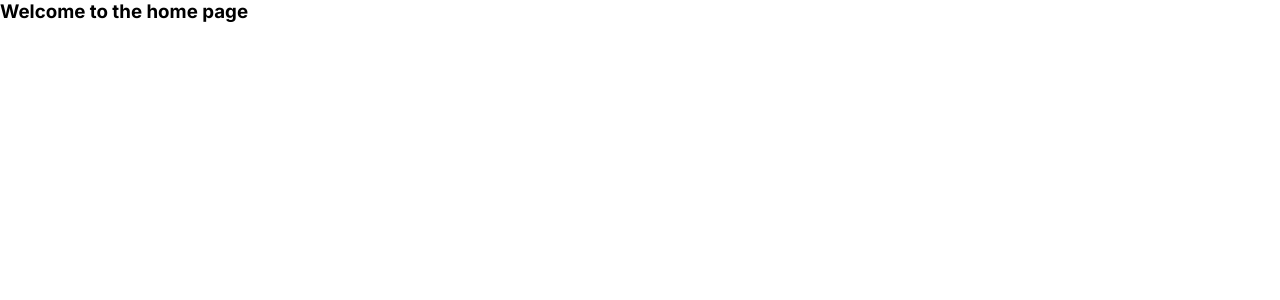
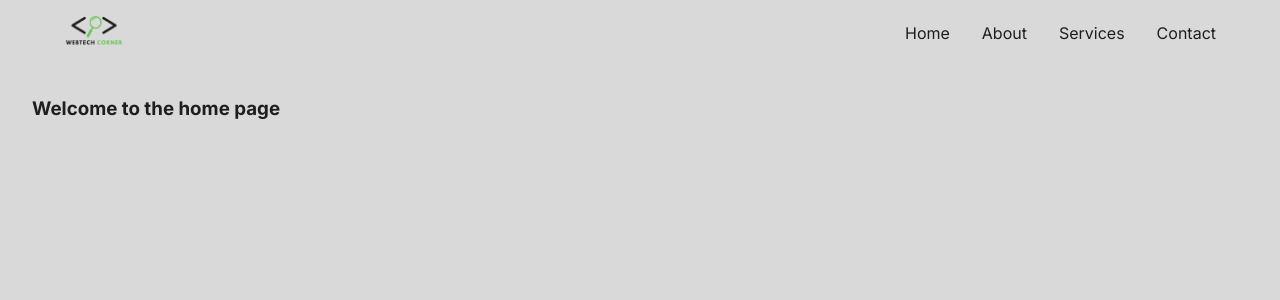
Before and after one commit to Farahat612/WebTech-Corner---TechBlog---NextJS---Styled-Components, a Next.js app: page / in a window 1280 px wide. Shown: the top 300 px of the page. Built offline with nearby package versions, Linux system fonts and the light colour scheme.

Commit message:
initial styles and Navbar

```diff
--- /dev/null
+++ b/src/app/_components/navbar.tsx
@@ -0,0 +1,31 @@
+import Link from 'next/link'
+import { Nav } from './styled'
+import Image from 'next/image'
+import Logo from '../../../public/logo/dark.png'
+
+export const Navbar = () => {
+  return (
+    <Nav>
+      {/* Logo */}
+      <Link href='/'>
+        <Image src={Logo} alt='logo' width={60}  />
+      </Link>
+
+      {/* Navigation */}
+      <ul>
+        <li>
+          <Link href='/'>Home</Link>
+        </li>
+        <li>
+          <Link href='/about'>About</Link>
+        </li>
+        <li>
+          <Link href='/services'>Services</Link>
+        </li>
+        <li>
+          <Link href='/contact'>Contact</Link>
+        </li>
+      </ul>
+    </Nav>
+  )
+}
--- /dev/null
+++ b/src/app/_components/styled.ts
@@ -0,0 +1,36 @@
+import styled from 'styled-components'
+
+export const Container = styled.div`
+  padding-inline: 2rem;
+  display: flex;
+  flex-direction: column;
+  align-items: start;
+  gap: 2rem;
+  min-height: 100vh;
+  background-color: var(--bg);
+  color: var(--text);
+`
+
+export const Text = styled.p`
+  color: var(--text);
+  padding: 2rem 0;
+
+  @media (min-width: 48rem) {
+    font-size: 1.5rem;
+    width: 60%;
+  }
+`
+
+export const Nav = styled.nav`
+  display: flex;
+  width: 100%;
+  justify-content: space-between;
+  align-items: center;
+  padding: 1rem 2rem;
+
+  ul {
+    display: flex;
+    justify-content: space-between;
+    gap: 2rem;
+  }
+`
--- a/src/app/page.tsx
+++ b/src/app/page.tsx
@@ -1,8 +1,13 @@
+'use client'
+import { Navbar } from './_components/navbar'
+import { Container } from './_components/styled'
+
 const Home = () => {
   return (
-    <div>
+    <Container>
+      <Navbar />
       <h3>Welcome to the home page</h3>
-    </div>
+    </Container>
   )
 }
 
```
